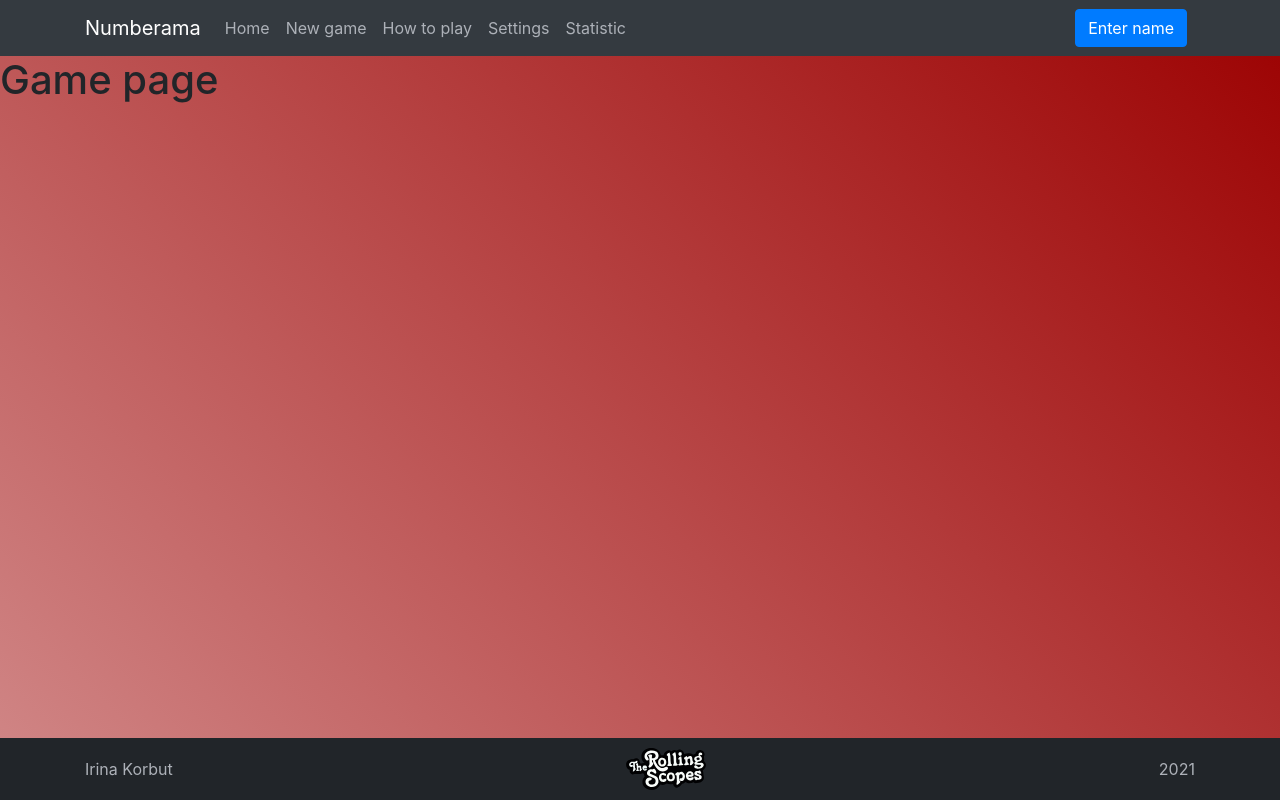
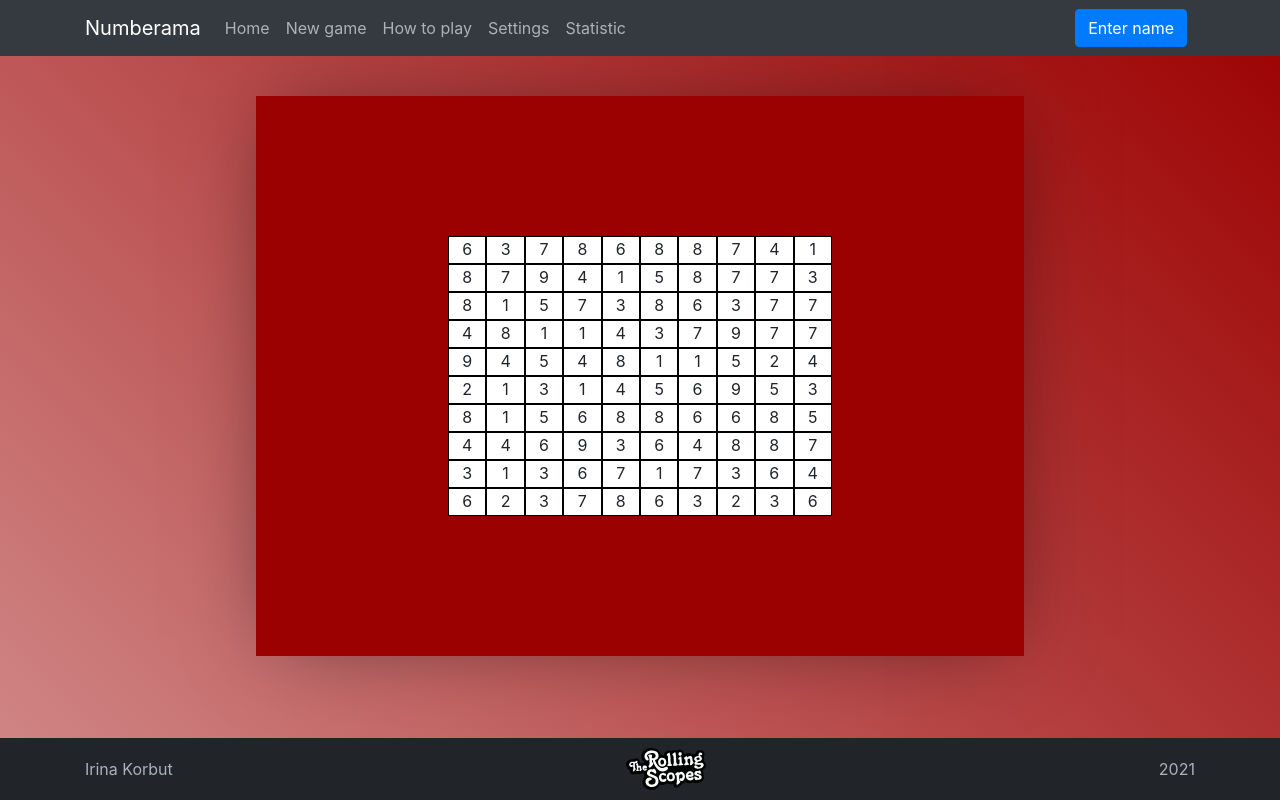
Before and after one commit to IrinaKorbut/react-game, a React (Create React App) app in the folder my-app/: page /game in a window 1280 px wide. Built offline with nearby package versions, Linux system fonts and the light colour scheme.

Commit message:
feat: render game field

```diff
--- /dev/null
+++ b/my-app/src/Components/Game/Game.module.scss
@@ -0,0 +1,34 @@
+.wrapper {
+    height: 80vh;
+    display: flex;
+    justify-content: center;
+    align-items: center;
+}
+
+.main {
+    height: 70vh;
+    background: rgb(156, 1, 1);
+    box-shadow: 0px 2px 80px -20px rgba(0, 0, 0, 0.5);
+    width: 60%;
+    margin: 0 auto;
+    text-align: center;
+    display: flex;
+    flex-direction: column;
+    justify-content: center;
+    align-items: center;
+}
+
+.field {
+    width: 50%;
+    height: 50%;
+    display: flex;
+    flex-wrap: wrap;
+    box-sizing: border-box;
+}
+
+.cell {
+    width: 10%;
+    height: 10%;
+    background-color: white;
+    border: 0.5px solid black;
+}
--- /dev/null
+++ b/my-app/src/Components/Game/GameCell.jsx
@@ -0,0 +1,12 @@
+// import { GameCell } from './Components/Game/GameCell';
+import game from './Game.module.scss';
+import { clickHandler } from './helpGameFunctions';
+
+
+export const GameCell = (props) => {
+    return (
+        <div className={game.cell} onClick={clickHandler}>
+            {props.value}
+        </div>
+    )
+}
--- /dev/null
+++ b/my-app/src/Components/Game/GameContainer.jsx
@@ -0,0 +1,14 @@
+import { Container } from 'react-bootstrap';
+import { GameField } from './GameField';
+
+import game from './Game.module.scss';
+
+export const GameContainer = () => {
+    return (
+        <div className={game.wrapper}>
+            <div className={game.main}>
+                    <GameField />
+            </div>
+        </div>
+    )
+}
--- /dev/null
+++ b/my-app/src/Components/Game/GameField.jsx
@@ -0,0 +1,18 @@
+import { GameCell } from './GameCell';
+import game from './Game.module.scss';
+import { renderGameField } from './helpGameFunctions';
+
+const size = 10;
+export const GameField = () => {
+    return (
+        <div className={game.field}>
+            {
+                renderGameField(size).map(item => (
+                    item.map(item => (
+                        <GameCell value={item} />
+                    ))
+                ))
+            }
+        </div>
+    )
+}
--- /dev/null
+++ b/my-app/src/Components/Game/helpGameFunctions.jsx
@@ -0,0 +1,17 @@
+import { GameCell } from './GameCell';
+
+export function renderGameField(size) {
+    const gameMatrix = []
+    for (let i = 0; i < size; i++) {
+        const arr = Array(size).fill(0)
+        const arrNumbers = arr.map(function (item) {
+            return item + Math.floor(Math.random() * 9) + 1
+        });
+        gameMatrix.push(arrNumbers);
+    }
+    return gameMatrix;
+}
+
+export function clickHandler() {
+
+}
--- a/my-app/src/Game.jsx
+++ b/my-app/src/Game.jsx
@@ -1,5 +1,7 @@
+import { GameContainer } from './Components/Game/GameContainer'
+
 export const Game = () => {
     return (
-        <h1>Game page</h1>
+        <GameContainer />
     )
 }
```
